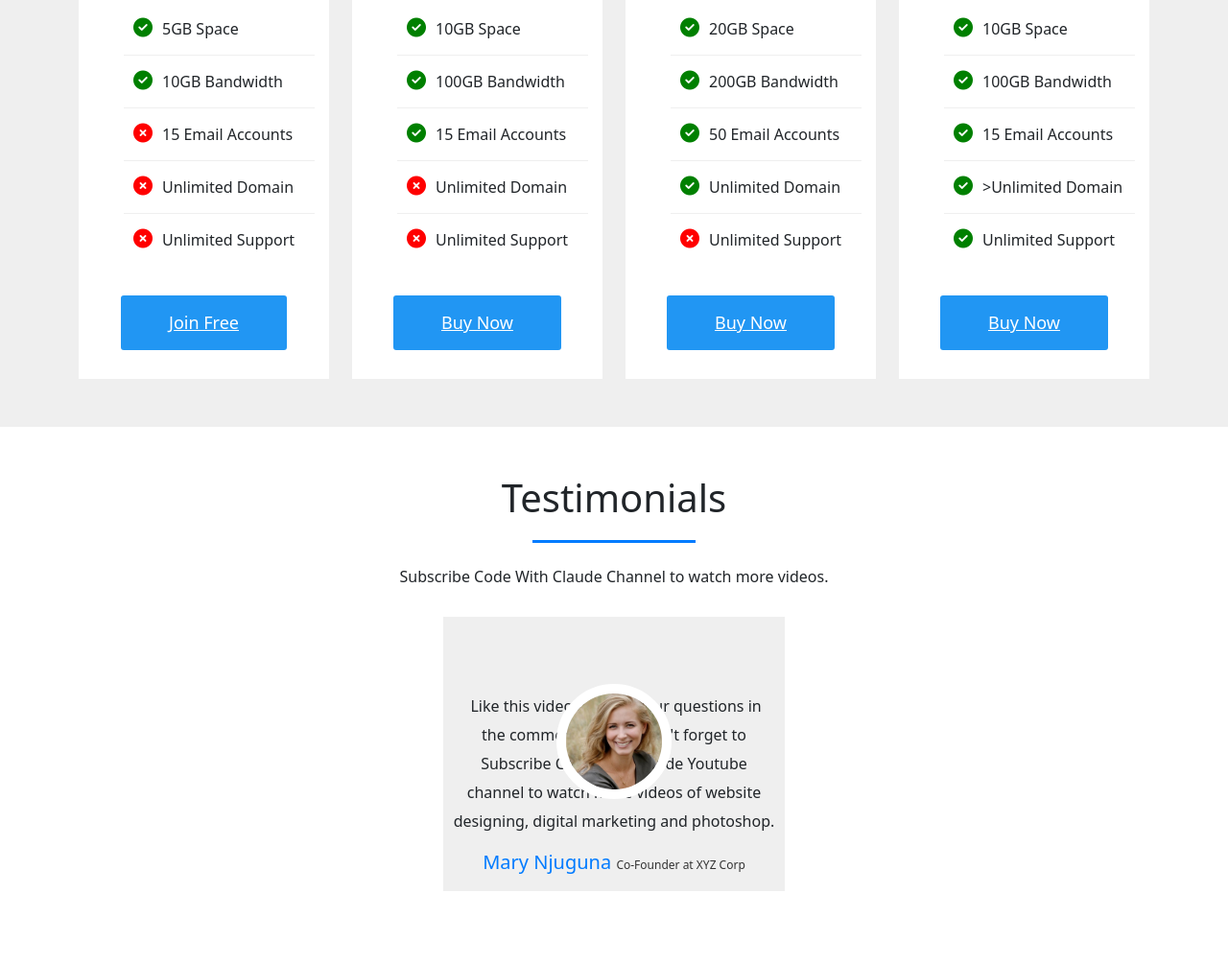
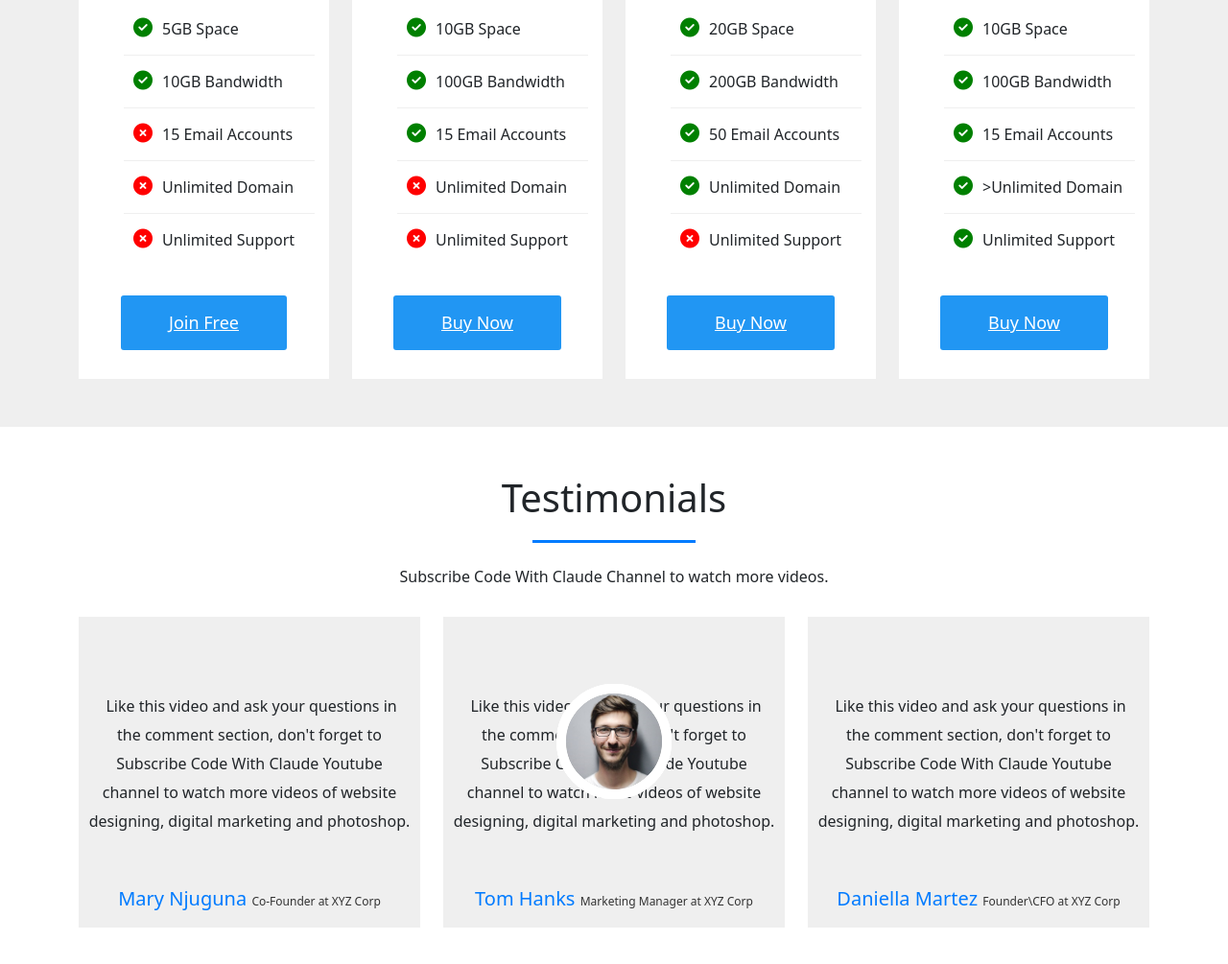
Before and after one commit to claudiahW/business-website, a plain HTML site: page index.html in a window 1280 px wide. Shown: the part 2467-3472 px from the top of the page at 96% size. Drawn offline with nearby package versions, Linux system fonts and the light colour scheme.

Commit message:
complete writing testimonials section

```diff
--- a/index.html
+++ b/index.html
@@ -405,16 +405,40 @@
         <div class="row">
           <div class="col-md-4 text-center">
             <div class="profile">
-  <img src="/assets/user1.jpg" class="user" alt="">
+              <img src="/assets/user1.jpg" class="user" />
               <blockquote>
                 Like this video and ask your questions in the comment section,
                 don't forget to Subscribe Code With Claude Youtube channel to
                 watch more videos of website designing, digital marketing and
                 photoshop.
               </blockquote>
-  <h3>Mary Njuguna <span>Co-Founder at XYZ Corp</span></h3>
+              <h3>Mary Njuguna <span>Co-Founder at XYZ Corp </span></h3>
             </div>
-
+          </div>
+          <div class="col-md-4 text-center">
+            <div class="profile">
+              <img src="/assets/user2.jpg" class="user" />
+              <blockquote>
+                Like this video and ask your questions in the comment section,
+                don't forget to Subscribe Code With Claude Youtube channel to
+                watch more videos of website designing, digital marketing and
+                photoshop.
+              </blockquote>
+              <h3>Tom Hanks <span>Marketing Manager at XYZ Corp </span></h3>
+            </div>
+          </div>
+          <div class="col-md-4 text-center">
+            <div class="profile">
+              <img src="/assets/user2.jpg" class="user" />
+              <blockquote>
+                Like this video and ask your questions in the comment section,
+                don't forget to Subscribe Code With Claude Youtube channel to
+                watch more videos of website designing, digital marketing and
+                photoshop.
+              </blockquote>
+              <h3>Daniella Martez <span>Founder\CFO at XYZ Corp </span></h3>
+            </div>
+          </div>
         </div>
       </div>
     </section>
--- a/styles.css
+++ b/styles.css
@@ -323,6 +323,7 @@ a {
   background-color: #efefef;
 }
 .user {
+
   width: 120px;
   height: 120px;
   border-radius: 50%;
@@ -355,3 +356,17 @@ blockquote::before {
   bottom: -15px;
   right: 5px;
 }
+blockquote::after {
+  content: "\94";
+  font-size: 50px;
+  color: #007bff;
+  position: relative;
+  line-height: 20px;
+  bottom: -15px;
+  right: 5px;
+}
+.profile:hover {
+  box-shadow: 0 0 15px 5px rgba(0, 0, 0, 0.2);
+  cursor: pointer;
+  transition: 0.5s;
+}
```
Lines whose indentation alone changed are shown as unchanged.
